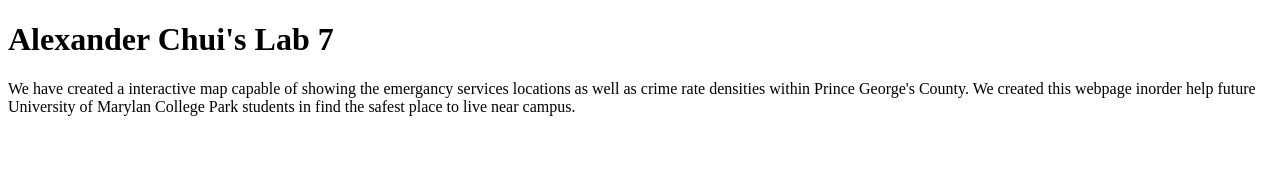
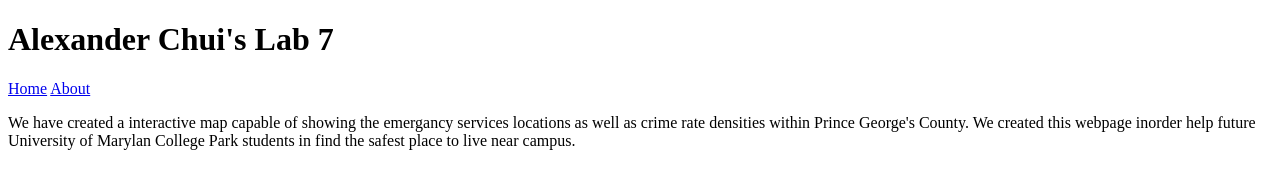
Before and after one commit to rdizzle2350/377FinalProject, a website: page public/About.html in a window 1280 px wide. Drawn offline with Linux system fonts and the light colour scheme.

Commit message:
html edit to global nav link

```diff
--- a/public/About.html
+++ b/public/About.html
@@ -8,6 +8,11 @@
         <div class="header">
             <h1>Alexander Chui's Lab 7</h1>
         </div>
+        <nav class="menu">
+            <a href="index.html">Home</a></li>
+            <a href="About.html">About</a></li>
+          </nav>
+
         <div class="description">
             <p>
                 We have created a interactive map capable of showing the
```
Also changed, not shown: public/index.html (+1 -1 lines).
